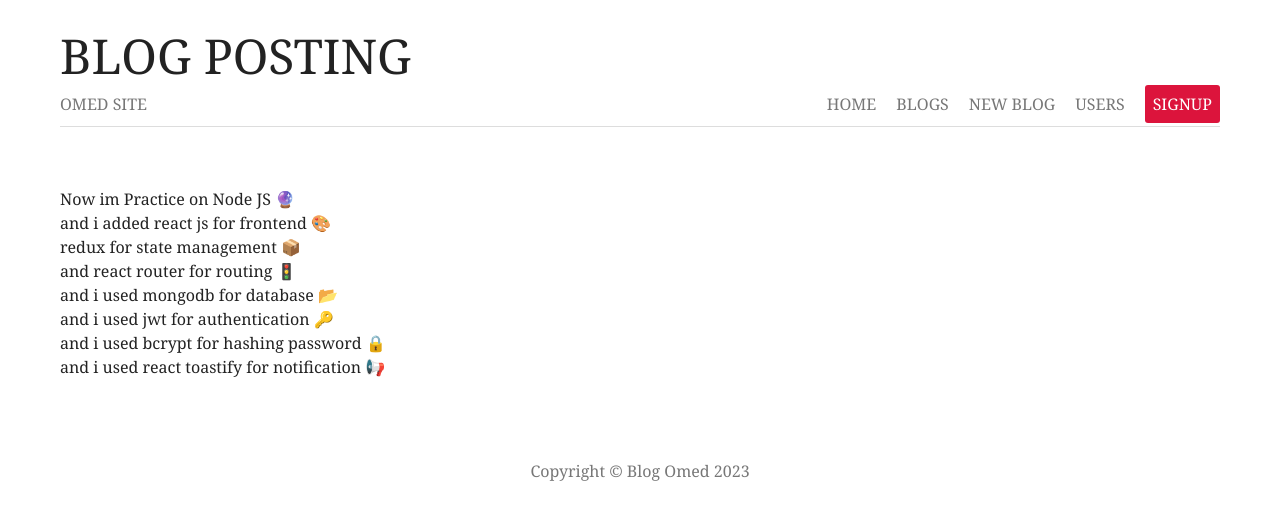
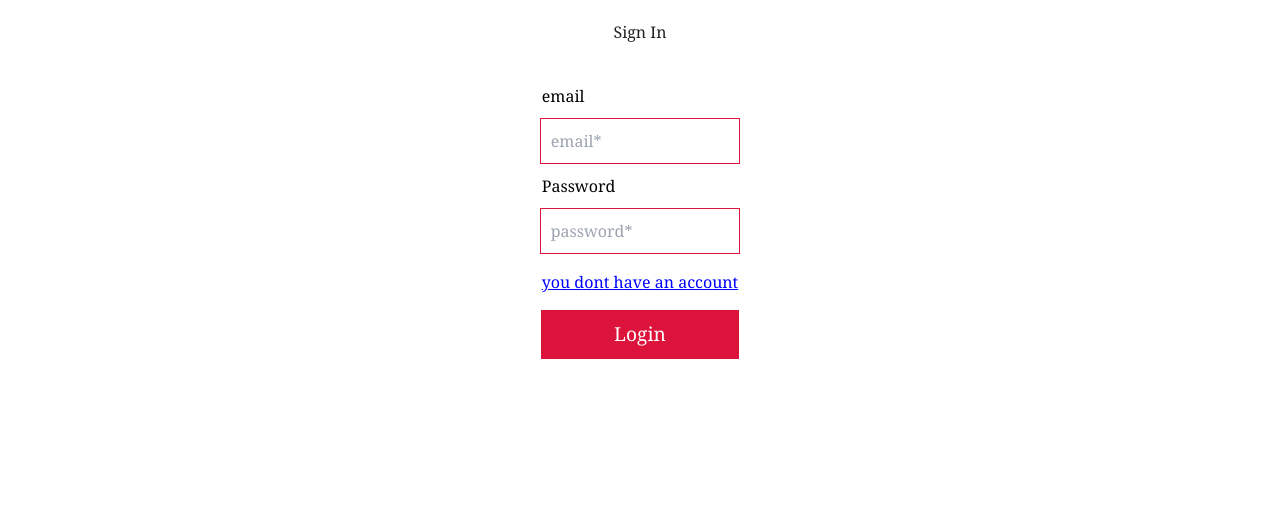
Before and after one commit to Omed0/PracticeBackEnd, a React (Vite) app in the folder client/: page / in a window 1280 px wide. Shown: the top 520 px of the page. Built offline with nearby package versions, Linux system fonts and the light colour scheme.

Commit message:
check if token store or not

```diff
--- a/client/src/App.jsx
+++ b/client/src/App.jsx
@@ -1,25 +1,61 @@
-import Nav from './components/layout/nav'
-import Footer from './components/layout/footer'
-import UseDocumentTitle from './components/layout/head'
-import { Outlet } from 'react-router-dom'
+//pages
+import Home from "./pages/home/Home.jsx";
+import Create from "./pages/blogs/create.jsx";
+import Blogs from "./pages/blogs/blogs.jsx";
+import Blog from "./pages/blogs/blog/blog.jsx";
+import User from "./pages/users/user.jsx";
+import ProfileUser from "./pages/users/profileUser.jsx";
+import Signup from "./pages/users/signup.jsx";
+import NoMatch from "./components/error/nomatch.jsx";
+import ErrorPage from "./components/error/error-page.jsx";
+
+import { login } from './features/auth/authSlice.js';
+import { useDispatch, useSelector } from 'react-redux'
+import { useState, useEffect } from 'react';
+import {
+  Routes,
+  Route
+} from 'react-router-dom'
+
 
 export default function App() {
 
+  const [path, setPath] = useState(<Signup />)
+  const dispatch = useDispatch()
+
+  useEffect(() => {
+    const userInfo = JSON.parse(localStorage.getItem('userInfo'));
+    // const isAuthorized = token && requiredRoles.includes(token.role);
+    if (userInfo) {
+      dispatch(login(userInfo));
+      setPath(<App />)
+    }
+
+  }, [dispatch])
 
   return (
-    <div className='w-full'>
-      <header>
-        <UseDocumentTitle title='Home' />
-        <Nav />
-      </header>
+    <main>
+      <Routes>
 
-      <main>
-        <Outlet />
-      </main>
+        <Route path="/" errorElement={<ErrorPage />} element={path}>
+          <Route index={true} element={<Home />} />
 
-      <footer>
-        <Footer />
-      </footer>
-    </div>
+          <Route path="blogs" >
+            <Route index={true} element={<Blogs />} />
+            <Route path="create" element={<Create />} />
+            <Route path=":id" element={<Blog />} />
+          </Route>
+
+          <Route path="users" >
+            <Route index={true} element={<User />} />
+            <Route path=":id" element={<ProfileUser />} />
+          </Route>
+
+          <Route path="/auth" element={<Signup />} />
+          <Route path="*" element={<NoMatch />} />
+        </Route>
+
+      </Routes>
+    </main>
   )
 }
--- a/client/src/main.jsx
+++ b/client/src/main.jsx
@@ -3,57 +3,19 @@ import ReactDOM from 'react-dom/client'
 import App from './App.jsx'
 import './main.css'
 
-import Home from "./pages/home/Home.jsx";
-import Create from "./pages/blogs/create.jsx";
-import Blogs from "./pages/blogs/blogs.jsx";
-import Blog from "./pages/blogs/blog/blog.jsx";
-import User from "./pages/users/user.jsx";
-import ProfileUser from "./pages/users/profileUser.jsx";
-import Signup from "./pages/users/signup.jsx";
-import NoMatch from "./components/error/nomatch.jsx";
-import ErrorPage from "./components/error/error-page.jsx";
-
-
+import { Provider } from 'react-redux'
 import { store } from './app/store.js';
-import { Provider } from 'react-redux'
-
 import {
-  createBrowserRouter,
-  createRoutesFromElements,
-  Route,
-  RouterProvider
+  BrowserRouter as Router
 } from 'react-router-dom'
-
-
-const router = createBrowserRouter(
-  createRoutesFromElements(
-    <Route path="/" errorElement={<ErrorPage />} element={<App />}>
-
-      <Route index={true} element={<Home />} />
-
-      <Route path="blogs" >
-        <Route index={true} element={<Blogs />} />
-        <Route path="create" element={<Create />} />
-        <Route path=":id" element={<Blog />} />
-      </Route>
-
-      <Route path="users" >
-        <Route index={true} element={<User />} />
-        <Route path=":id" element={<ProfileUser />} />
-      </Route>
-
-      <Route path="/auth" element={<Signup />} />
-      <Route path="*" element={<NoMatch />} />
-
-    </Route>
-  )
-);
 
 
 ReactDOM.createRoot(document.getElementById('root')).render(
   <React.StrictMode>
     <Provider store={store}>
-      <RouterProvider router={router} />
+      <Router>
+        <App />
+      </Router>
     </Provider>
   </React.StrictMode>
 )
--- a/client/src/pages/home/Home.jsx
+++ b/client/src/pages/home/Home.jsx
@@ -1,22 +1,21 @@
-import { Link } from "react-router-dom";
+import Nav from '../../components/layout/nav'
+import Footer from '../../components/layout/footer'
+import UseDocumentTitle from '../../components/layout/head'
+import { Outlet } from 'react-router-dom'
 
 export default function Home() {
     return (
-        <div>
-            <section>
-                <h1>
-                    Now im Practice on Node JS 🔮<br />
-                    and i added react js for frontend 🎨<br />
-                    redux for state management 📦<br />
-                    and react router for routing 🚦<br />
-                    and i used mongodb for database 📂<br />
-                    and i used jwt for authentication 🔑<br />
-                    and i used bcrypt for hashing password 🔒<br />
-                    and i used react toastify for notification 📢<br />
-                    {/* and i used express validator for validation 📝
-                    and i used react hook form for validation 📝 */}
-                </h1>
-            </section>
+        <div className='w-full'>
+            <header>
+                <UseDocumentTitle title='Home' />
+                <Nav />
+            </header>
+            <main>
+                <Outlet />
+            </main>
+            <footer>
+                <Footer />
+            </footer>
         </div>
     )
 }
```
Also changed, not shown: client/src/components/HOC/PrivateRoute.jsx (+14 -12 lines), 1 other file (tests, documents, lock files or other folders).
